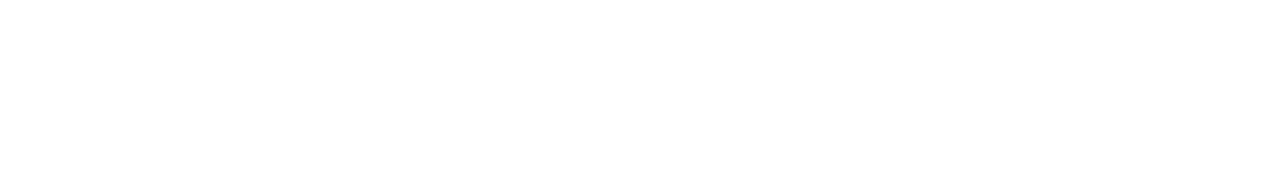
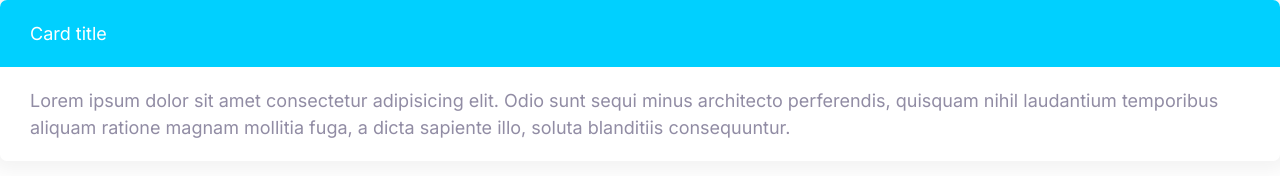
Before and after one commit to LeventeBack/codewithmosh-moshify, a plain HTML site: page index.html in a window 1280 px wide. Drawn offline with Linux system fonts and the light colour scheme.

Commit message:
Creating the card component.

```diff
--- a/css/styles.css
+++ b/css/styles.css
@@ -253,3 +253,22 @@ a {
     font-size: 1.5rem;
   }
 }
+/* Cards */
+.card {
+  border-radius: 7px;
+  box-shadow: 0 0 20px 10px #f3f3f3;
+  overflow: hidden;
+}
+.card__header,
+.card__body {
+  padding: 2rem 3rem;
+}
+
+.card--primary .card__header {
+  background: var(--color-primary);
+  color: #fff;
+}
+.card--secondary .card__header {
+  background: var(--color-secondary);
+  color: #fff;
+}
--- a/index.html
+++ b/index.html
@@ -11,6 +11,10 @@
 </head>
 <body>
 
+  <div class="card card--secondary">
+    <header class="card__header">Card title</header>
+    <div class="card__body">Lorem ipsum dolor sit amet consectetur adipisicing elit. Odio sunt sequi minus architecto perferendis, quisquam nihil laudantium temporibus aliquam ratione magnam mollitia fuga, a dicta sapiente illo, soluta blanditiis consequuntur.</div>
+  </div>
 
 </body>
 </html>
```
Also changed, not shown: components/card.html (added, +4 -0 lines).
